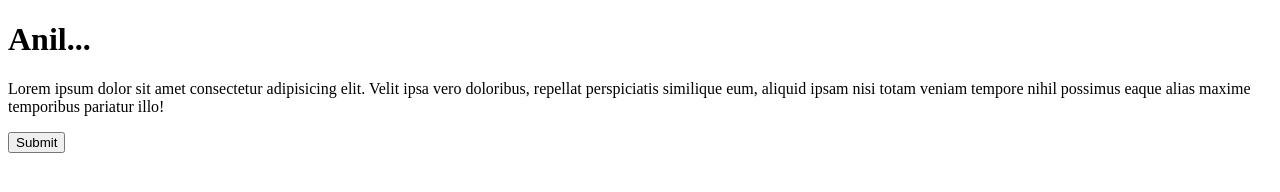
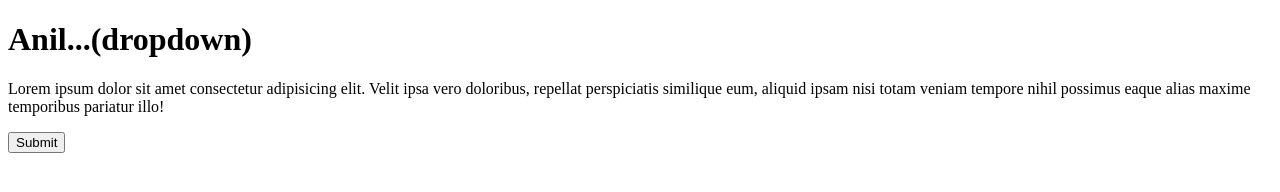
Before and after one commit to YELLAPUHEMAVENKATAANIL/e-commerce, a plain HTML site: page index.html in a window 1280 px wide. Drawn offline with Linux system fonts and the light colour scheme.

```diff
--- a/index.html
+++ b/index.html
@@ -6,7 +6,7 @@
     <title>Document</title>
 </head>
 <body>
-    <h1>Anil... </h1>
+    <h1>Anil...(dropdown)</h1>
 
     <p>Lorem ipsum dolor sit amet consectetur adipisicing elit. Velit ipsa vero doloribus, repellat perspiciatis similique eum, aliquid ipsam nisi totam veniam tempore nihil possimus eaque alias maxime temporibus pariatur illo!</p>
     <button>Submit</button>
```
